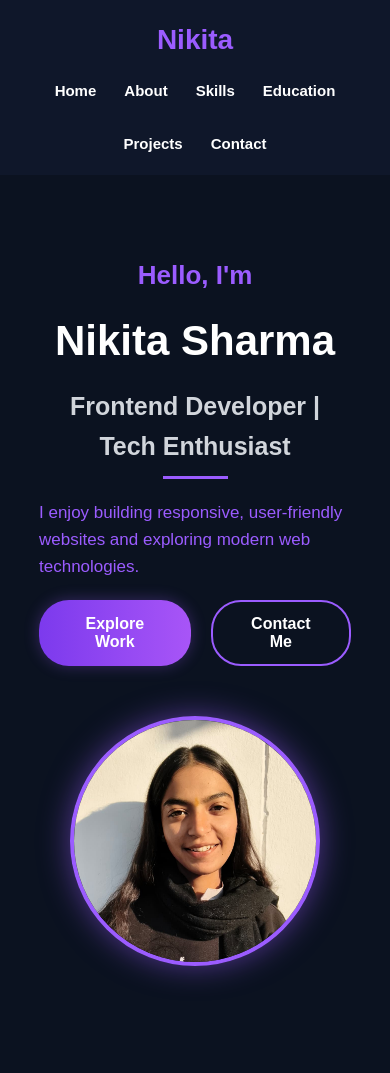
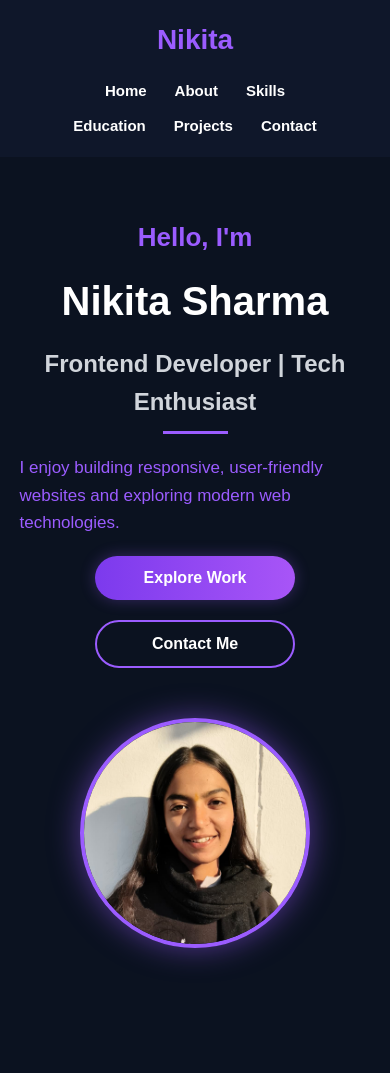
Before and after one commit to nikitavedvyas11-ship-it/Portfolio-, a plain HTML site: page index.html in a window 390 px wide. Shown: the top 1073 px of the page. Drawn offline with Linux system fonts and the light colour scheme.

Commit message:
Day 5: Improved responsive design

```diff
--- a/portfolio.css
+++ b/portfolio.css
@@ -26,6 +26,7 @@ header {
 
 nav {
     display: flex;
+    flex-direction:column;
     justify-content: space-between;
     align-items: center;
 }
@@ -36,6 +37,7 @@ nav {
 }
 
 nav ul {
+    flex-wrap:wrap;
     display: flex;
     list-style: none;
     gap: 28px;
@@ -438,20 +440,42 @@ footer {
 }
 
 @media (max-width: 600px) {
-    .skills-container {
-        grid-template-columns: 1fr;
+    .hero{
+        padding:60px 5%;
     }
-
     .hero-text h1 {
-        font-size: 42px;
+        font-size: 40px;
     }
 
     .hero-text h2 {
-        font-size: 25px;
+        font-size: 24px;
     }
-
+    .buttons{
+        flex-direction:column;
+        align-items:center;
+    }
+    .buttons button{
+        width:200px;
+    }
     .hero-image img {
-        width: 250px;
-        height: 250px;
+        width: 230px;
+        height: 230px;
+    }
+    section{
+        padding:60px 5%;
+    }
+     .skills-container {
+        grid-template-columns: 1fr;
+    }
+    .project-container{
+        grid-template-columns:1fr;
+    }
+    .contact-container{
+        grid-template-columns:1fr;
+    }
+    nav ul {
+        max-width:250px;
+        justify-content: center;
+        row-gap:10px;
     }
 }
```
